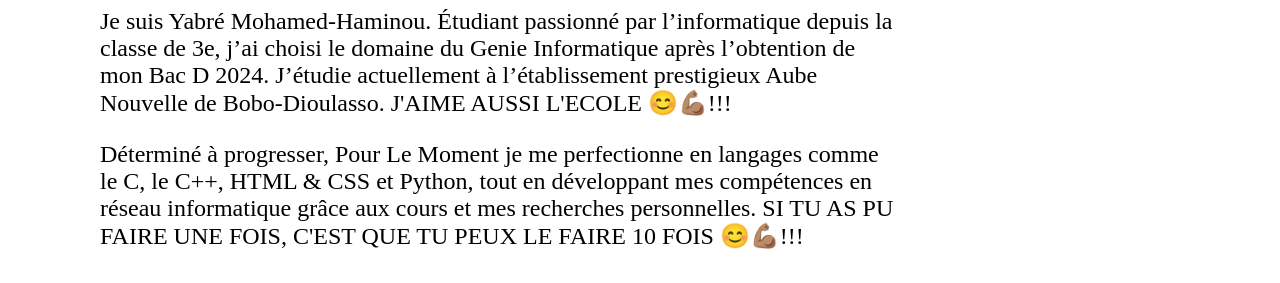
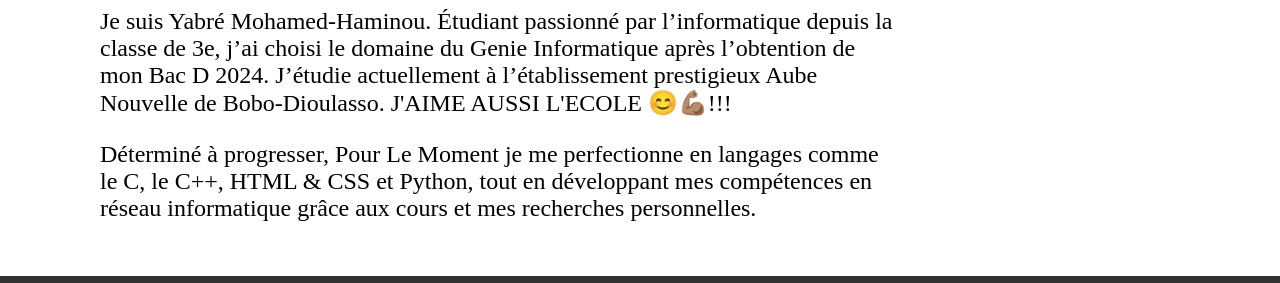
Before and after one commit to Aminou17/yabre-portfolio, a plain HTML site: page A propo.html in a window 1280 px wide. Shown: the part 376-659 px from the top of the page. Drawn offline with Linux system fonts and the light colour scheme.

Commit message:
Add files via upload

```diff
--- a/A propo.html
+++ b/A propo.html
@@ -35,7 +35,6 @@
             </p>
 
             <p>Déterminé à progresser, Pour Le Moment je me perfectionne en langages comme le C, le C++, HTML & CSS et Python, tout en développant mes compétences en réseau informatique grâce aux cours et mes recherches personnelles.
-                SI TU AS PU FAIRE UNE FOIS, C'EST QUE TU PEUX LE FAIRE 10 FOIS 😊💪🏽!!!
             </p>
         </div>
     </main>
```
